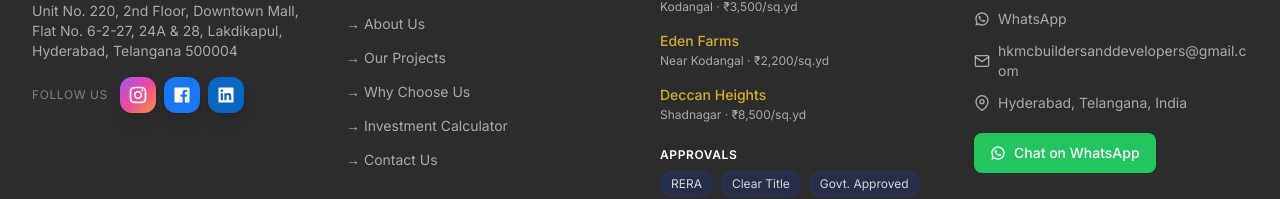
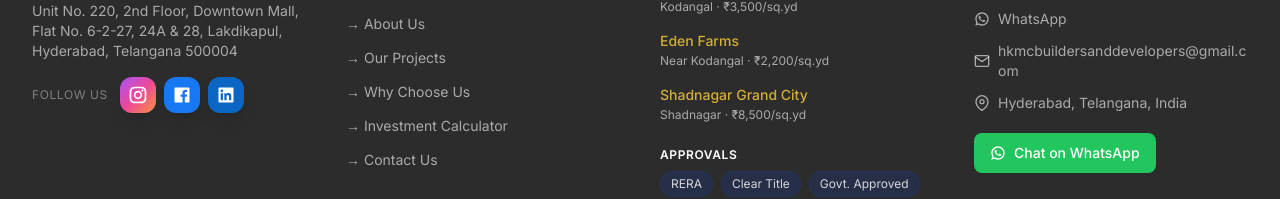
Before and after one commit to pavan26082003/HKMC_Complete, a React (Vite) app: page / in a window 1280 px wide. Shown: the part 8009-8208 px from the top of the page. Built offline with nearby package versions, Linux system fonts and the light colour scheme.

Commit message:
Update property name in Footer component

```diff
--- a/src/components/Footer.jsx
+++ b/src/components/Footer.jsx
@@ -104,7 +104,7 @@ export default function Footer() {
                 <div className="text-white/60 text-xs">Near Kodangal · ₹2,200/sq.yd</div>
               </div>
               <div>
-                <div className="text-accent font-medium text-xs sm:text-sm mb-0.5">Deccan Heights</div>
+                <div className="text-accent font-medium text-xs sm:text-sm mb-0.5">Shadnagar Grand City</div>
                 <div className="text-white/60 text-xs">Shadnagar · ₹8,500/sq.yd</div>
               </div>
             </div>
```
